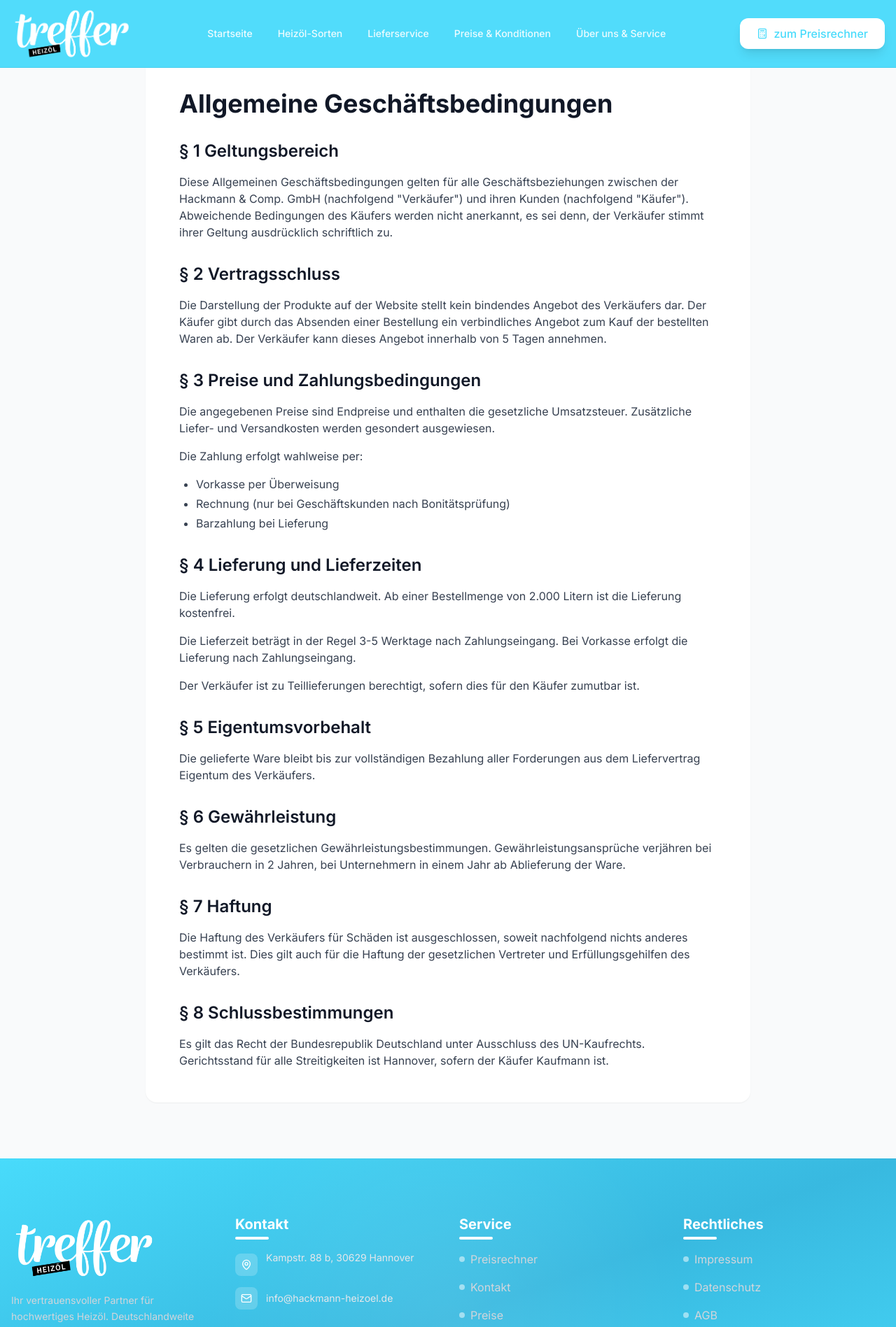
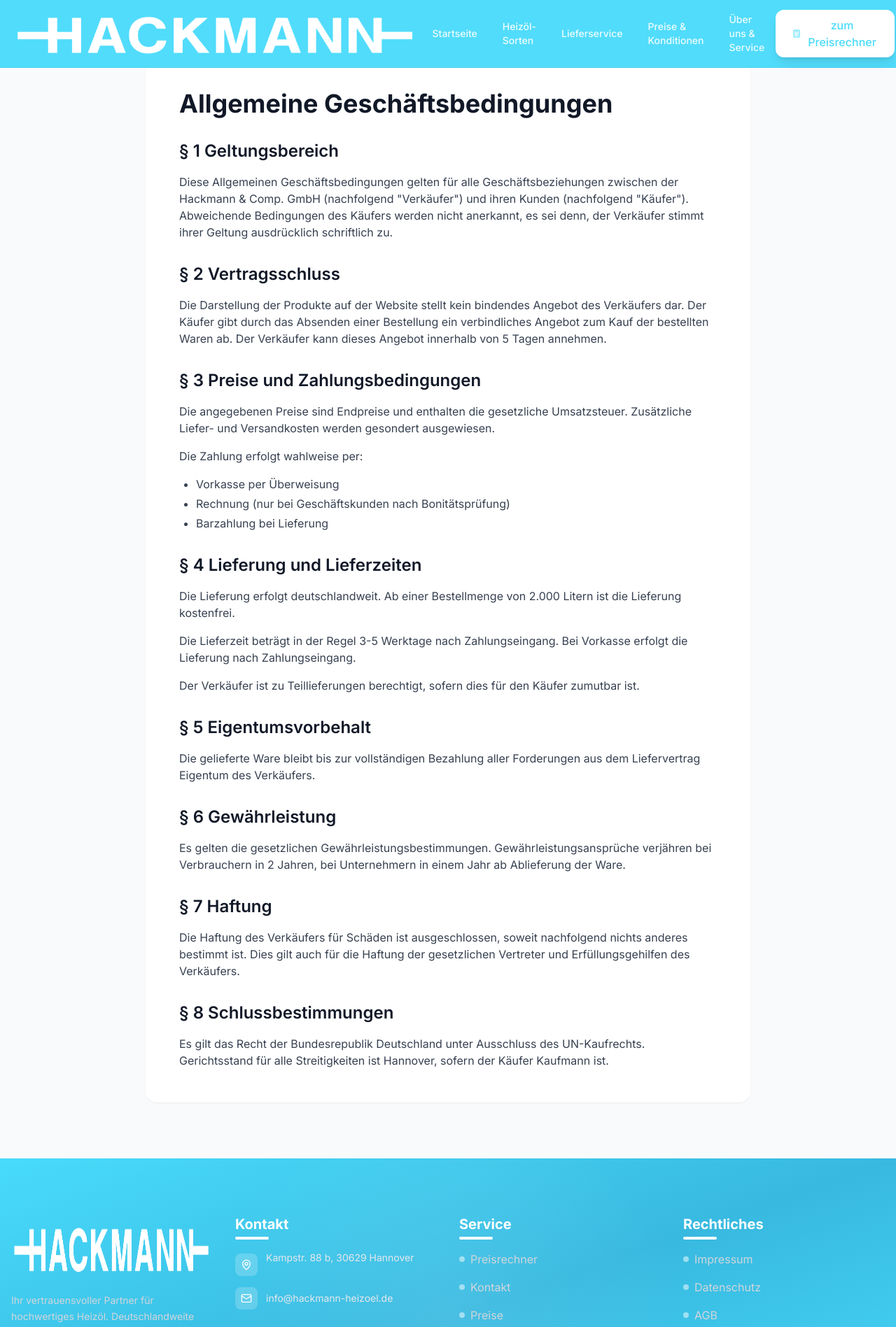
Before and after one commit to dvvvvv411/blueline-heizoel-62881, a React (Vite) app: page /agb in a window 1280 px wide. Shown: the top 1897 px of the page at 70% size. Built offline with nearby package versions, Linux system fonts and the light colour scheme.

Commit message:
Update header and footer logos
Replace company logos in header and footer components with the provided image.

```diff
--- a/src/components/Footer.tsx
+++ b/src/components/Footer.tsx
@@ -16,7 +16,7 @@ const Footer = () => {
             <div className="space-y-6">
           <div>
             <img
-              src="/lovable-uploads/treffer-logo.png"
+              src="/lovable-uploads/hackmann-heizoel-logo.png"
               alt="Hackmann-Heizöl"
               className="h-24 w-auto mb-4"
             />
--- a/src/components/Header.tsx
+++ b/src/components/Header.tsx
@@ -62,7 +62,7 @@ const Header = () => {
           <div className="flex items-center lg:flex-none flex-1 lg:flex-initial justify-center lg:justify-start">
           <Link to="/" onClick={handleNavClick} className="group">
             <img
-              src="/lovable-uploads/treffer-logo.png"
+              src="/lovable-uploads/hackmann-heizoel-logo.png"
               alt="Hackmann-Heizöl"
               className="h-20 w-auto transition-transform duration-300 group-hover:scale-105"
             />
```
Also changed, not shown: public/lovable-uploads/hackmann-heizoel-logo.png (added).
